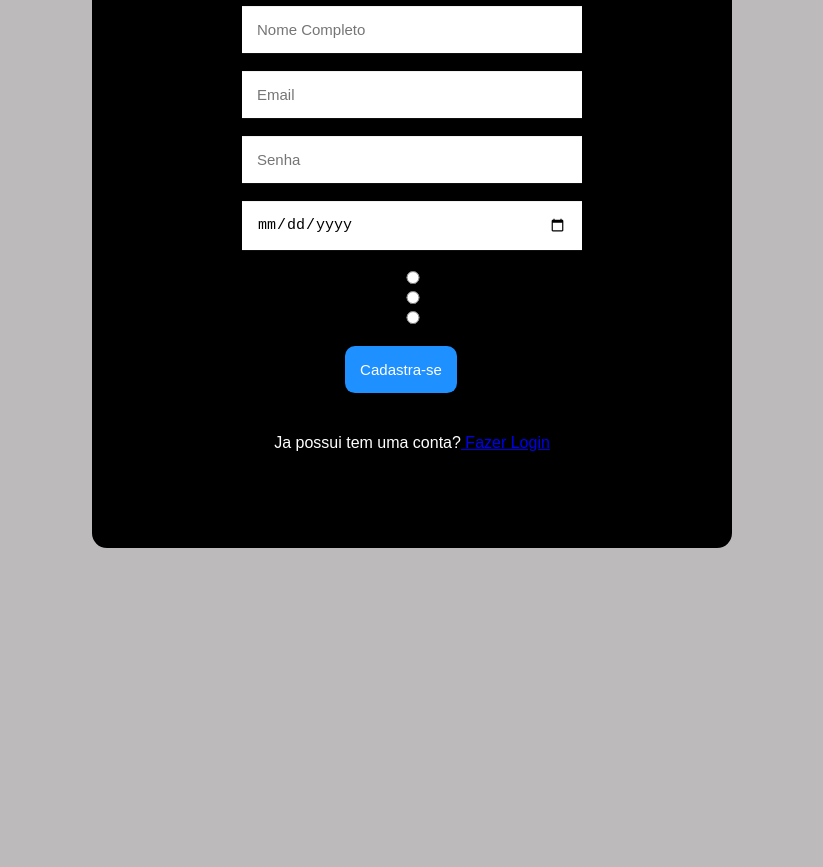
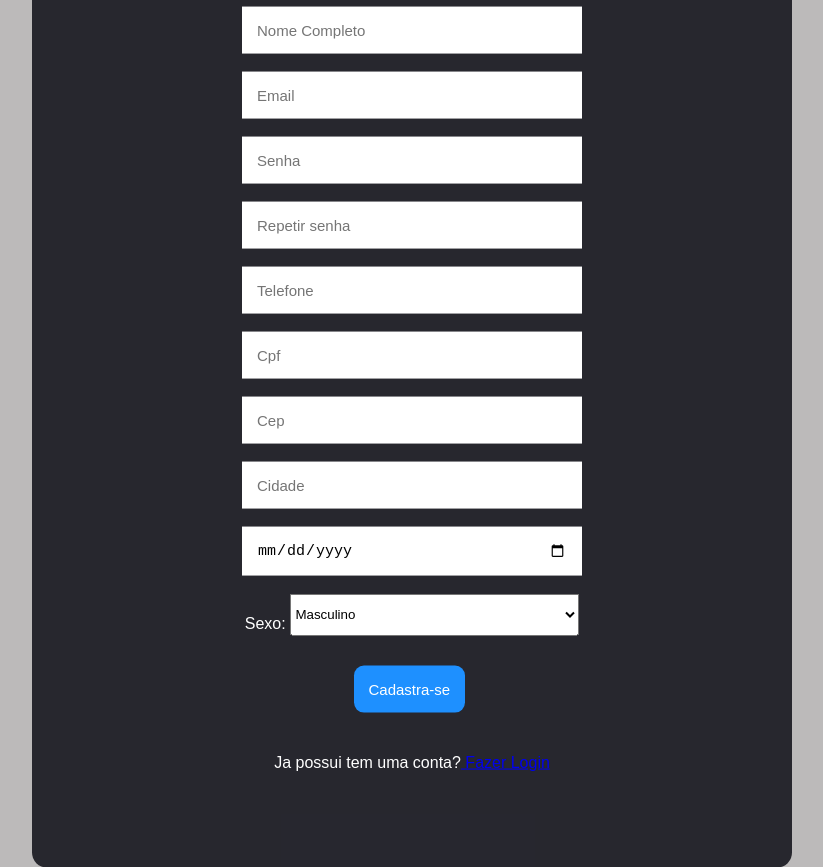
Before and after one commit to xxxRafaelxxx/Av1-analise-o-a-obj, a plain HTML site: page Tela de cadastro/tela_de_cadastro.html in a window 1280 px wide. Shown: the part 203-1070 px from the top of the page, without its empty margins (228-1051 px from the left). Before the commit the page ends 800 px from the top, so only its background shows below. Drawn offline with Linux system fonts and the light colour scheme.

Commit message:
tela de cadastro e login quase concluidas

```diff
--- a/Tela de cadastro/style.css
+++ b/Tela de cadastro/style.css
@@ -4,15 +4,18 @@ body {
 }
 
 div {
-    background-color: rgb(0, 0, 0);
+    background-color: #00000aca;
     position: absolute;
-    top: 50%;
+    top: 70%;
     left: 50%;
     transform: translate(-50%, -50%);
     padding: 80px;
     border-radius: 15px;
     color: white;
     text-align: center;
+    width: 80%;
+    /* Ajuste a largura conforme necessário */
+    max-width: 600px;
 }
 
 input {
@@ -22,6 +25,7 @@ input {
     font-size: 15px;
     width: 310px;
 }
+
 
 button {
     background-color: dodgerblue;
@@ -39,3 +43,20 @@ button:hover {
     background-color: deepskyblue;
 
 }
+
+/* Estilize o rótulo "Sexo" para movê-lo para a lateral */
+label[for="Sexo"] {
+    position: absolute;
+    left: 28%;
+    top: 48em;
+
+}
+
+/* Estilize o campo de seleção de sexo para ajustar o tamanho */
+select#Sexo {
+    position: absolute;
+    outline: none;
+    left: 34%;
+    width: 38%;
+    height: 42px
+}
--- a/Tela de cadastro/tela_de_cadastro.html
+++ b/Tela de cadastro/tela_de_cadastro.html
@@ -6,29 +6,42 @@
     <meta name="viewport" content="width=device-width, initial-scale=1.0">
     <link rel="stylesheet" href="style.css">
     <title>Tela de cadastro</title>
-
 </head>
 
 <body>
     <div>
-        <h1>Cadastra-se Aqui</h1>
+        <h1>Cadastra-se</h1>
 
         <input type="text" placeholder="Nome Completo">
         <br><br>
-        <input type="text" placeholder="Email">
+        <input type="email" placeholder="Email">
         <br><br>
         <input type="password" placeholder="Senha">
         <br><br>
-        <input type="date" placeholder="">
+        <input type="password" placeholder="Repetir senha">
         <br><br>
-        <input type="radio" placeholder="Masculino">
-        <input type="radio" placeholder="Feminino">
-        <input type="radio" placeholder="Outro">
+        <input type="text" placeholder="Telefone">
+        <br><br>
+        <input type="text" placeholder="Cpf">
+        <br><br>
+        <input type="text" placeholder="Cep">
+        <br><br>
+        <input type="text" placeholder="Cidade">
+        <br><br>
+        <input type="date" placeholder="Nacimento">
+        <br><br>
+        <label for="Sexo">Sexo:</label>
+        <select id="Sexo" name="Sexo">
+            <option value="masculino">Masculino</option>
+            <option value="feminino">Feminino</option>
+            <option value="outro">Outro</option>
+        </select>
+        <br><br>
         <br><br>
         <button onclick="redirectToNewPage()">Cadastra-se</button>
         <br><br>
         <br><br>
-        <p>Ja possui tem uma conta?<a href="#"> Fazer Login</a></p>
+        <p>Ja possui tem uma conta?<a onclick="redirectToNewPage()" href=" #"> Fazer Login</a></p>
     </div>
     <script>
         function redirectToNewPage() {
--- a/Tela de login/style.css
+++ b/Tela de login/style.css
@@ -4,7 +4,7 @@ body {
 }
 
 div {
-    background-color: black;
+    background-color: #00000aca;
     position: absolute;
     top: 50%;
     left: 50%;
```
